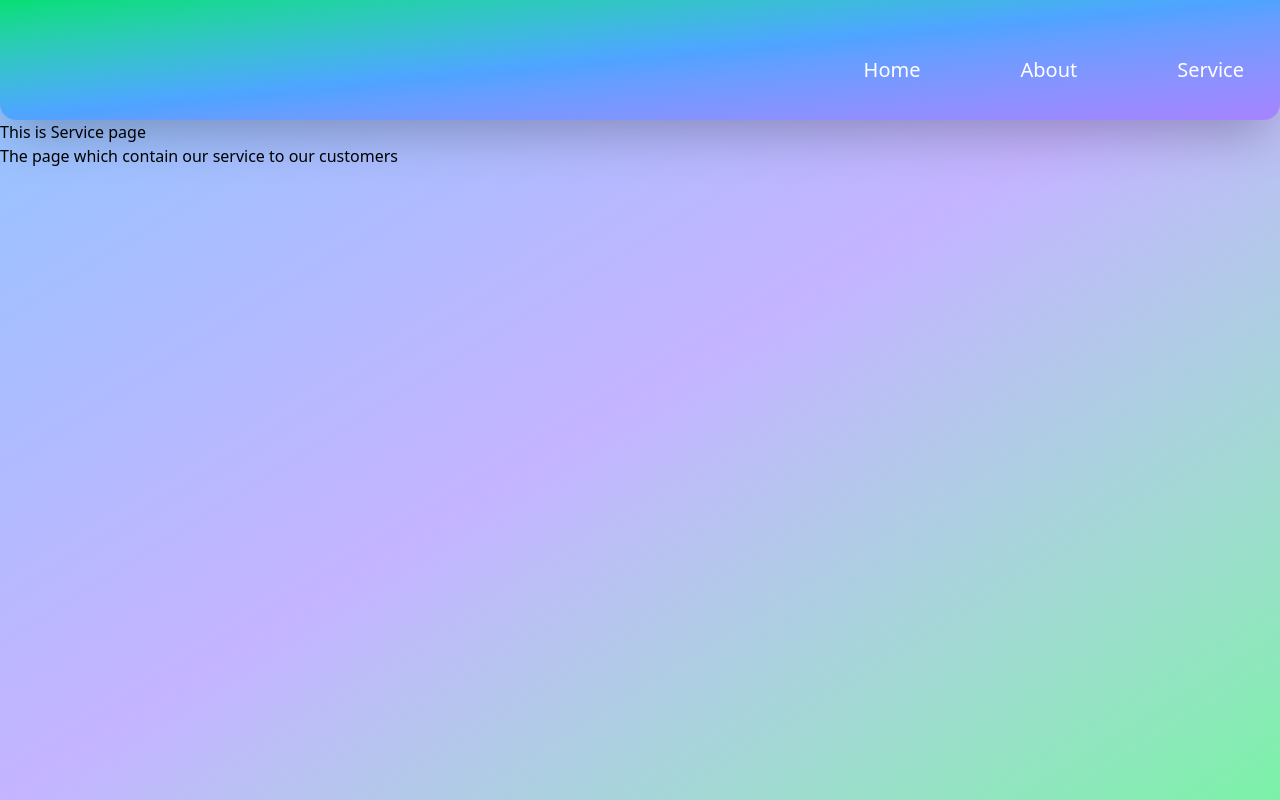
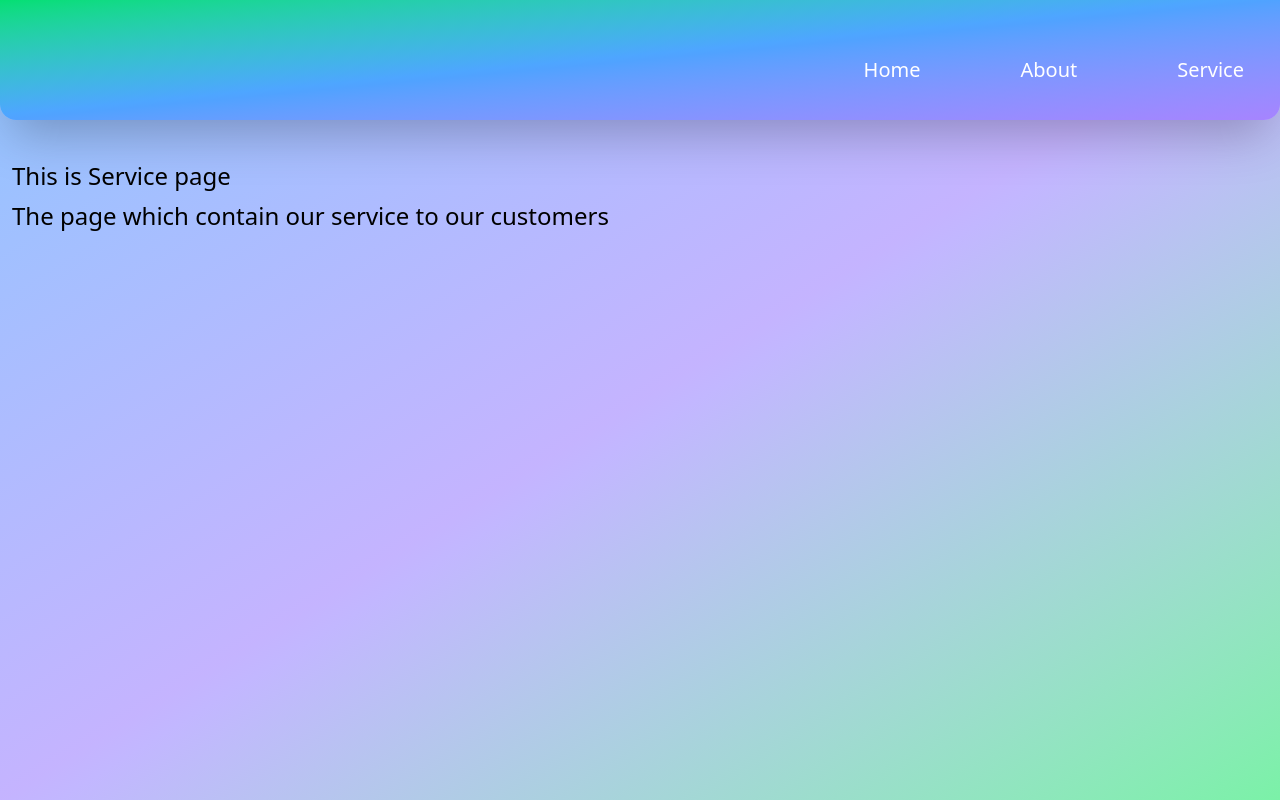
Before and after one commit to niyomugaboetiene/react-tr-guide-2.0, a React (Vite) app in the folder SWD5ROUTE/: page /service in a window 1280 px wide. Built offline with nearby package versions, Linux system fonts and the light colour scheme.

Commit message:
react: learning about navigation

```diff
--- a/SWD5ROUTE/src/routing/project/Service.jsx
+++ b/SWD5ROUTE/src/routing/project/Service.jsx
@@ -2,9 +2,9 @@ import React from "react";
 
 const Service = () => {
   return (
-    <div>
-        <p>This is Service page</p>
-        <p>The page which contain our service to our customers</p>
+    <div className="mt-10 ms-3">
+        <p className="font-light text-2xl mb-2"> This is Service page</p>
+        <p className="font-light text-2xl">The page which contain our service to our customers</p>
     </div>
   )
 }
```
